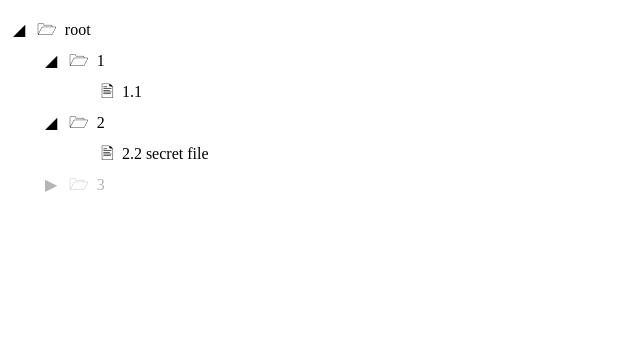
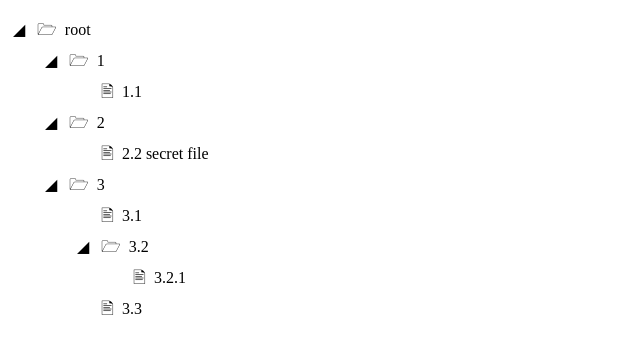
Before and after one commit to milesbradford/argp1, a website: page argp4.html in a window 1280 px wide. Shown: the whole page, without its empty margins (0-640 px from the left). Drawn offline with Linux system fonts and the light colour scheme.

Commit message:
n3 false

```diff
--- a/argp4.html
+++ b/argp4.html
@@ -42,7 +42,7 @@
     n3.addChild(n31);
     n3.addChild(n32);
     n3.addChild(n33);
-    n3.setEnabled(false);
+    // n3.setEnabled(false);
     n32.addChild(n321);
     var tree = new TreeView(root, "#container", {
       leaf_icon: "<span>&#128441;</span>",
```
